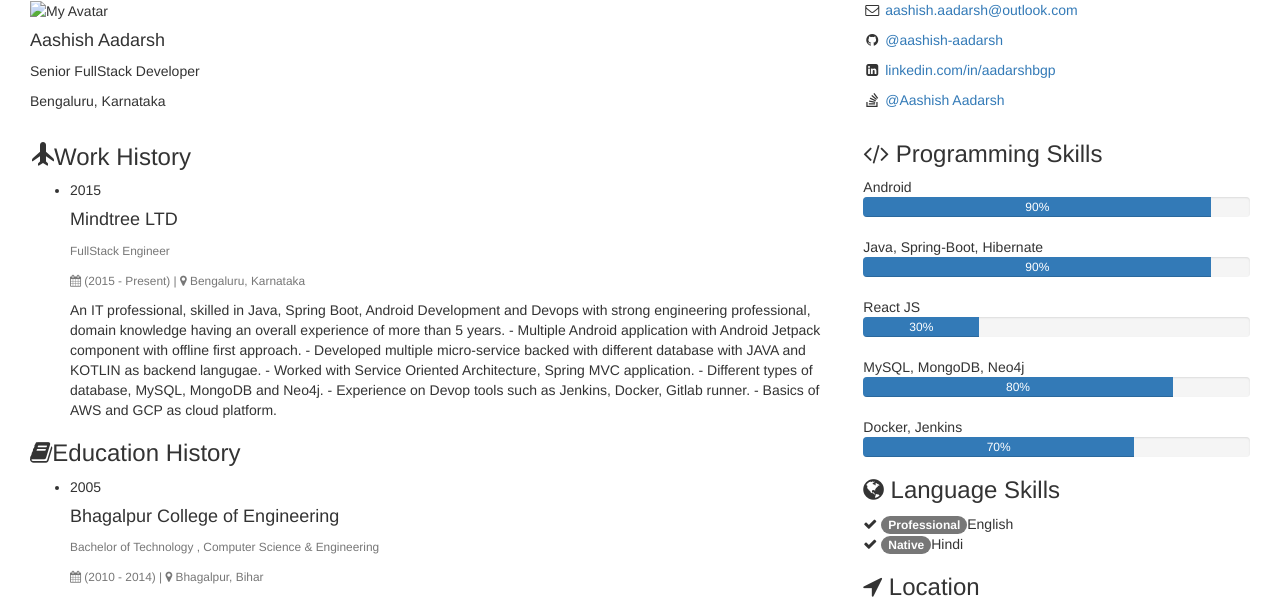
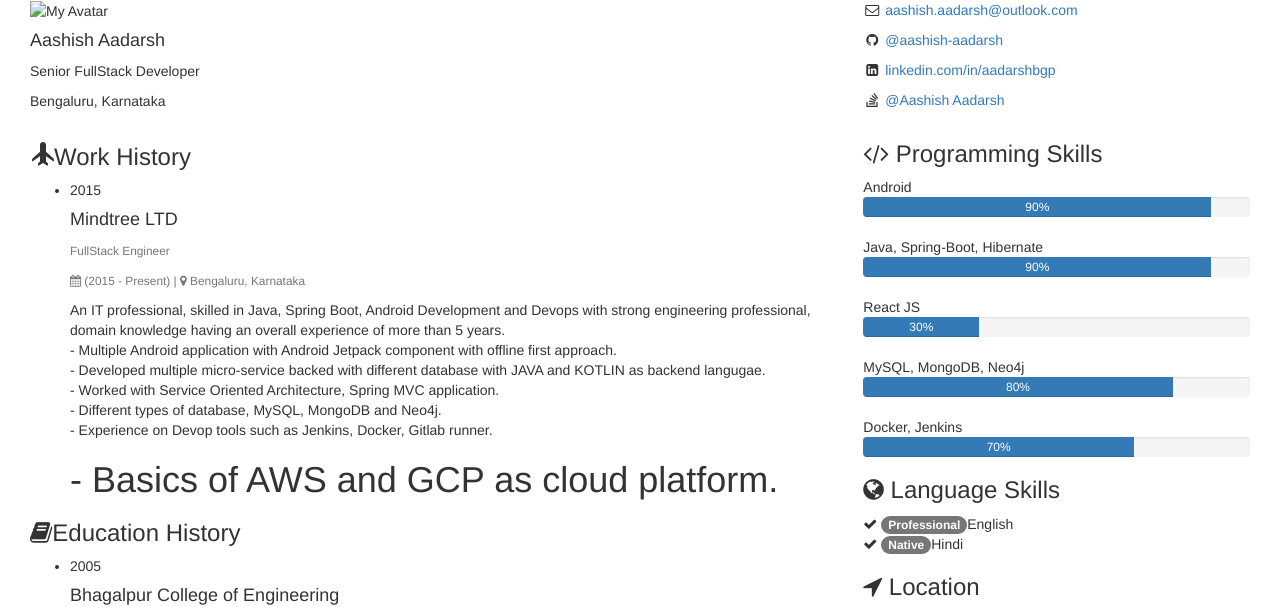
Before and after one commit to aashish-aadarsh/aashish-aadarsh.github.io, a Jekyll site: the page built from index.html, in a window 1280 px wide, cut to the strip 0-607 px from the top of the page. Built offline with Jekyll 4.4.1, drawn with Linux system fonts in a browser that asks for light colours; nearby versions of some CDN libraries.

```diff
--- a/_config.yml
+++ b/_config.yml
@@ -33,12 +33,12 @@ author:
       started: 2015
       duration: (2015 - Present)
       description: An IT professional, skilled in Java, Spring Boot, Android Development and Devops with strong engineering professional, domain knowledge having an overall experience of more than 5 years.
-            - Multiple Android application with Android Jetpack component with offline first approach.
-            - Developed multiple micro-service backed with different database with JAVA and KOTLIN as backend langugae.
-            - Worked with Service Oriented Architecture, Spring MVC application.
-            - Different types of database, MySQL, MongoDB and Neo4j.
-            - Experience on Devop tools such as Jenkins, Docker, Gitlab runner.
-            - Basics of AWS and GCP as cloud platform.
+            <br>- Multiple Android application with Android Jetpack component with offline first approach.
+            <br>- Developed multiple micro-service backed with different database with JAVA and KOTLIN as backend langugae.
+            <br>- Worked with Service Oriented Architecture, Spring MVC application.
+            <br>- Different types of database, MySQL, MongoDB and Neo4j.
+            <br>- Experience on Devop tools such as Jenkins, Docker, Gitlab runner.
+            <br><h1>- Basics of AWS and GCP as cloud platform.</h1>
 
   educationHistory:
     - education1:
```
